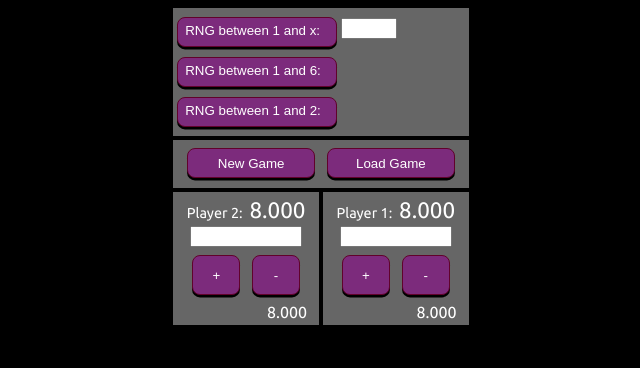
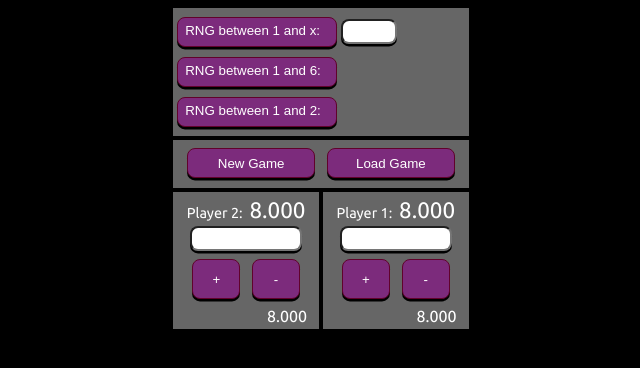
Before and after one commit to ZweiTinte/cypress-tutorial, a website: page yugioh-lp-app/lp_app_v7.html in a window 1280 px wide. Shown: the whole page, without its empty margins (319-959 px from the left). Drawn offline with Linux system fonts and the light colour scheme.

Commit message:
input style changes

```diff
--- a/yugioh-lp-app/mainstyle.css
+++ b/yugioh-lp-app/mainstyle.css
@@ -16,6 +16,9 @@ input[type="number"] {
   appearance: textfield;
   text-align: center;
   width: 6.5rem;
+  border-radius: 0.5rem;
+  box-shadow: 0 0.15rem #000000;
+  min-height: 1.2rem;
 }
 
 .ng_row {
@@ -61,7 +64,7 @@ input[type="number"] {
 }
 
 .ngx_input {
-  margin-top: 0.1rem;
+  margin-top: 0.2rem;
   margin-left: 0.25rem;
   display: inline-block;
   position: relative;
```
